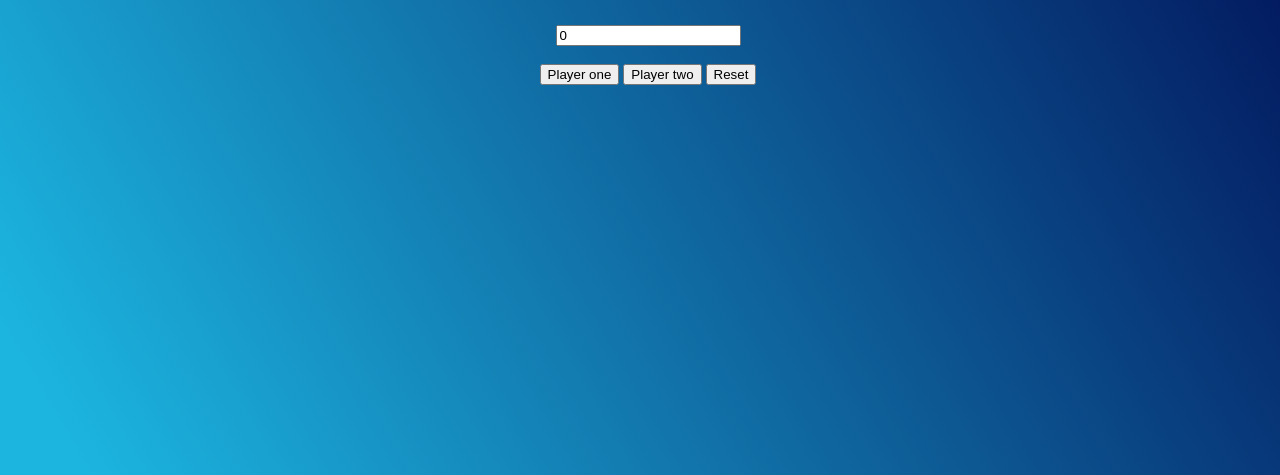
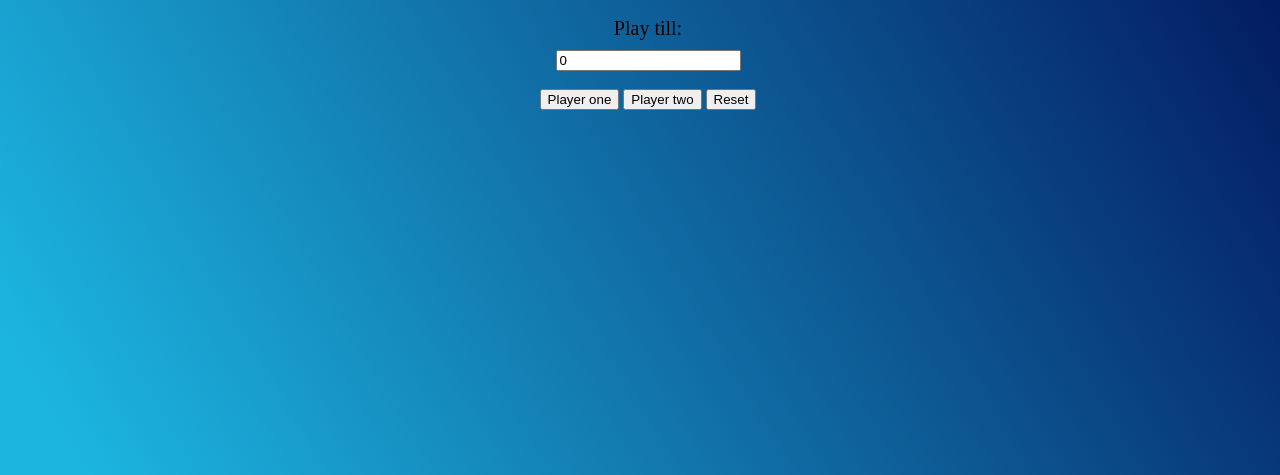
Before and after one commit to bzubrickij/Namu_darbai_24_paskaita, a plain HTML site: page index.html in a window 1280 px wide. Shown: the part 325-800 px from the top of the page. Drawn offline with Linux system fonts and the light colour scheme.

Commit message:
Update index.html

```diff
--- a/index.html
+++ b/index.html
@@ -26,19 +26,28 @@
         margin: 0 auto;
         width: 400px;
       }
+      .inline p {
+        font-size: 20px;
+        display: inline;
+      }
+      .inline {
+        padding: 10px;
+      }
     </style>
   </head>
   <body>
     <p>Welcome to world famous - and most boring "Some numbers" game!</p>
     <header>
-      <h1 id="player1">0</h1>
+      <h1 id="player1"></h1>
       <h1>to</h1>
-      <h1 id="player2">0</h1>
+      <h1 id="player2"></h1>
     </header>
     <main>
-      <p style="font-size: 20px"></p>
-      <br />
-      <!-- <label id="lable-1" for="inputMain">Playing to:</label><br /><br /> -->
+      <div class="inline">
+        <p>Play till:</p>
+        <p id="till"></p>
+      </div>
+
       <input id="inputMain" type="number" /><br /><br />
       <button id="button1">Player one</button>
       <button id="button2">Player two</button>
```
